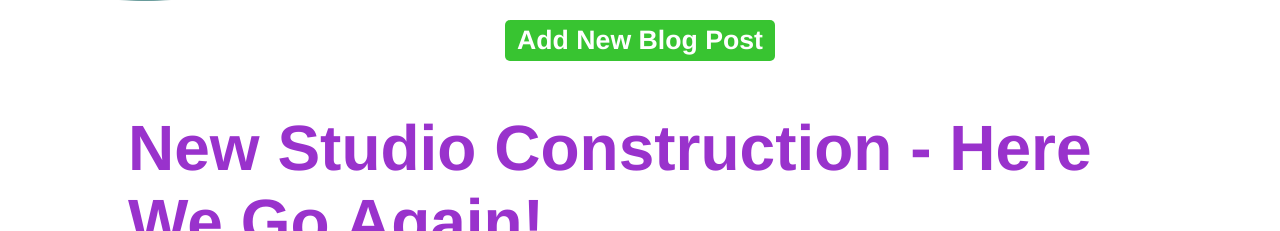
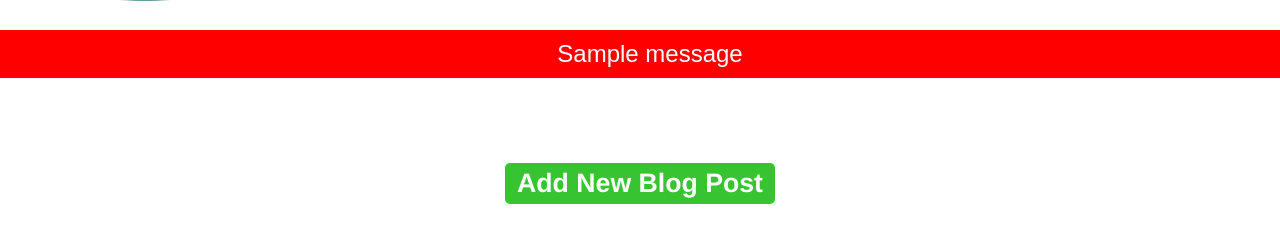
Before and after one commit to tzndr/art-studio-site, a Flask app: page /blog in a window 1280 px wide. Shown: the part 154-385 px from the top of the page. Run offline with Flask 2, Linux system fonts and the light colour scheme; tables that the repository leaves empty hold one stand-in row (values such as "Sample post"); one stand-in notice (Sample message) is shown.

Commit message:
Add flash messaging to all applicable templates

```diff
--- a/static/css/style.css
+++ b/static/css/style.css
@@ -924,6 +924,17 @@ box-shadow: 0 13px 16px 0 rgba(0, 0, 0, 0.50),
   margin: auto;
 }
 
+.flash {
+  width: 100%;
+  height: auto;
+  padding: 10px;
+  margin: 85px auto;
+  font: 18pt bold helvetica, arial;
+  color: white;
+  background-color: red;
+  text-align: center;
+}
+
 @media screen and (max-width: 1000px) {
   .name-main {
     font: bold 25pt helvetica, arial;
--- a/templates/blog.html
+++ b/templates/blog.html
@@ -9,6 +9,15 @@
     {% block content %}
       {% include "header.html" %}
     {% endblock %}
+    {%with messages = get_flashed_messages()%}
+      {%if messages%}
+        {%for message in messages%}
+          <div class="flash">
+            {{message}}
+          </div>
+        {%endfor%}
+      {%endif%}
+    {%endwith%}
     <a href="{{url_for('newBlogPost')}}" class="add-new-blog-post-btn">Add New Blog Post</a>
     {%for post in posts%}
       <article class="blog-container">
--- a/templates/login.html
+++ b/templates/login.html
@@ -43,7 +43,7 @@
                 $('#result').html('Login Successful!<br>' + result + '<br>Redirecting...')
                 setTimeout(function() {
                   window.location.href = "/";
-                }, 4000);
+                }, 44444000);
               } else if (authResult['error']) {
                   console.log('There was an error: ' + authResult['error']);
               } else {
--- a/views.py
+++ b/views.py
@@ -44,8 +44,7 @@ def gconnect():
 
     # Check that the access token is valid.
     access_token = credentials.access_token
-    url = ('https://www.googleapis.com/oauth2/v1/tokeninfo?access_token=%s'
-           % access_token)
+    url = ('https://www.googleapis.com/oauth2/v1/tokeninfo?access_token=' + access_token)
     h = httplib2.Http()
     result = json.loads(h.request(url, 'GET')[1])
     # If there was an error in the access token info, abort.
@@ -73,7 +72,7 @@ def gconnect():
     stored_access_token = login_session.get('access_token')
     stored_gplus_id = login_session.get('gplus_id')
     if stored_access_token is not None and gplus_id == stored_gplus_id:
-        response = make_response(json.dumps('Current user is already connected.'),
+        response = make_response(json.dumps('Current user is already connected.' + access_token),
                                  200)
         response.headers['Content-Type'] = 'application/json'
         return response
@@ -118,7 +117,7 @@ def gdisconnect():
     print('In gdisconnect access token is %s', access_token)
     print('User name is: ')
     print(login_session['email'])
-    url = 'https://accounts.google.com/o/oauth2/revoke?token=%s' % login_session['access_token']
+    url = 'https://accounts.google.com/o/oauth2/revoke?token=' + access_token
     h = httplib2.Http()
     result = h.request(url, 'GET')[0]
     print('result is ')
@@ -127,16 +126,17 @@ def gdisconnect():
         del login_session['access_token']
         del login_session['gplus_id']
         del login_session['email']
-        del login_session['email']
         del login_session['picture']
         response = make_response(json.dumps('Successfully disconnected.'), 200)
         response.headers['Content-Type'] = 'application/json'
         return response
     else:
-        response = make_response(json.dumps('Failed to revoke token for given user.', 400))
+        response = make_response(json.dumps('Failed to revoke token for given user.' + "------" + access_token + "------"),400)
         response.headers['Content-Type'] = 'application/json'
         return response
 
+        #.ya29.GltAB3YKyssM2IOs0UYHsrC8EYkLL2IEgPvkXpNfQYAduJo-EqltfDr3gHFs-
+        #9WQENRNfRNIMDwkZW3nMQfPEOwPqSY1_XZ8ps5WCMtFNKq62tS-S1uaymIC4s9P
 
 @app.route('/login')
 def showLogin():
```
Also changed, not shown: templates/art_night.html (+9 -0 lines), templates/main.html (+12 -1 lines), amyzanderdb.db.
